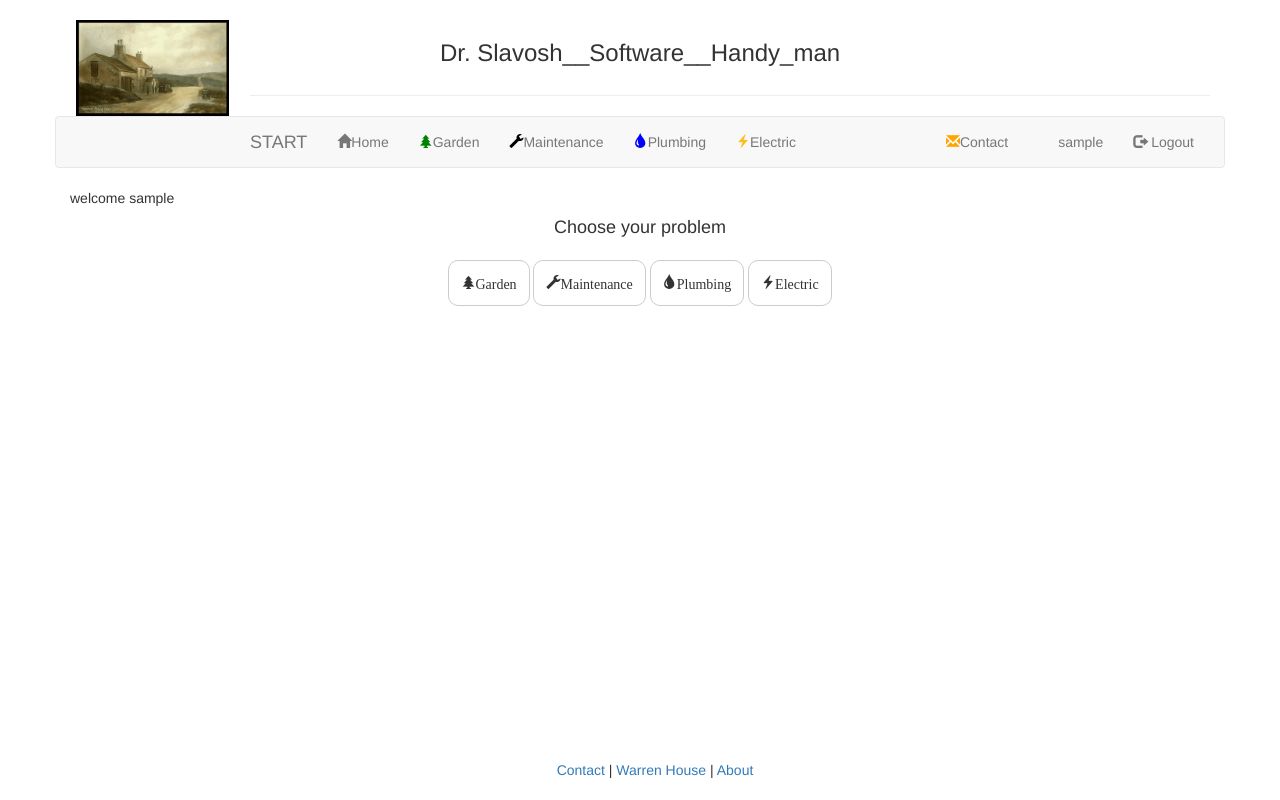
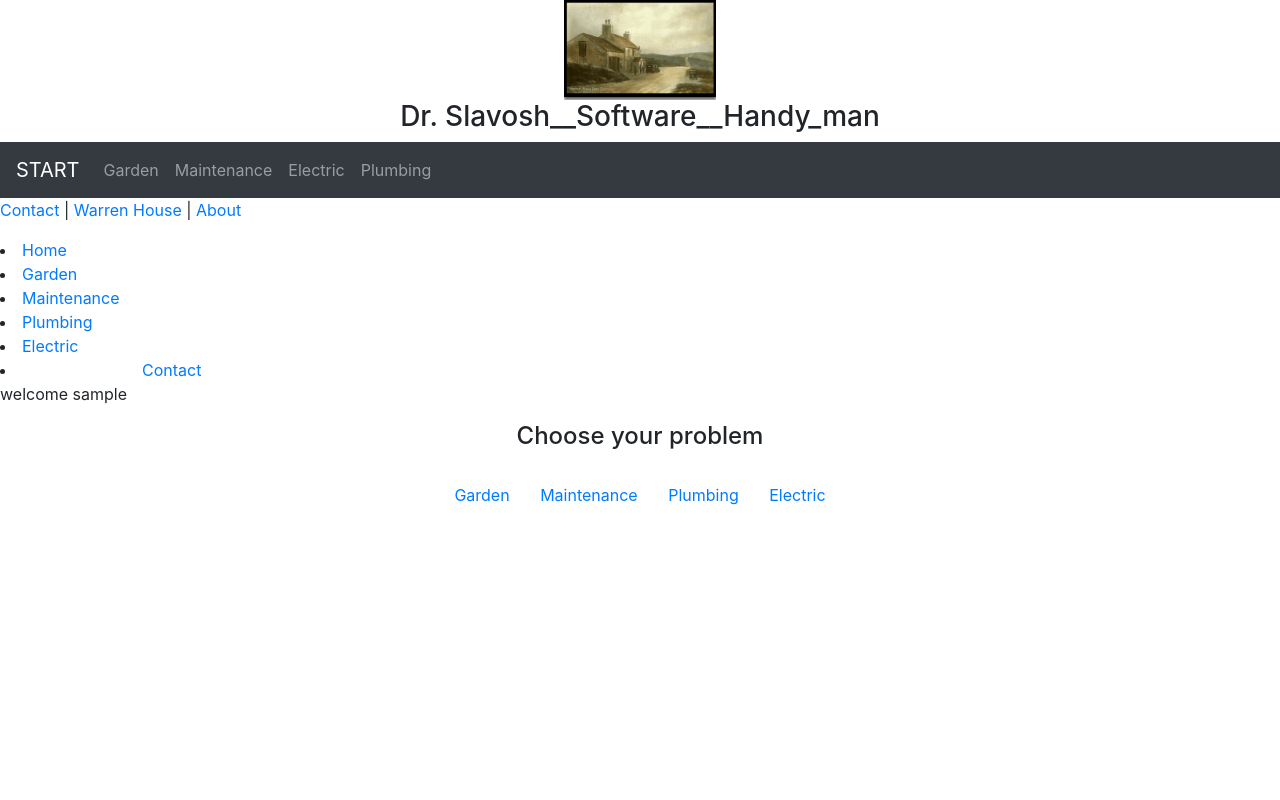
Before and after one commit to BartoszLewosz/Maintenance_ticketing_system, a Django app: page / in a window 1280 px wide. Run offline with Django 3.2, Linux system fonts and the light colour scheme; the visitor is signed in with stand-in values (Sample User, id 1); data that the repository does not hold is empty; some libraries are stand-ins or nearby versions.

Commit message:
Rebuilding base.html with Bootsrap 4

```diff
--- a/garden/templates/garden/garden_detail.html
+++ b/garden/templates/garden/garden_detail.html
@@ -26,4 +26,6 @@
 <a href="{% url 'garden_edit' pk=problem.pk %}"><span class="glyphicon glyphicon-edit"></span>Edit</a>
 <a href="{% url 'garden_delete' pk=problem.pk %}"><span class="glyphicon glyphicon-trash"></span>Done</a>
 
+
+
 {% endblock content %}
--- a/homepage/static/homepage/css/main.css
+++ b/homepage/static/homepage/css/main.css
@@ -107,6 +107,6 @@ h2, h4 {
 	padding-left: 10px;
 	margin: 5px 0px ;
 }
-#myDIV {
-	text-align: left;
+.nav-item, .nav-link {
+	text-align: center;
 }
--- a/homepage/templates/homepage/base.html
+++ b/homepage/templates/homepage/base.html
@@ -1,62 +1,72 @@
 <!DOCTYPE html>
 <html lang="en">
 {% load staticfiles %}
+
 	<head>
+	  <title>Bootstrap Example</title>
+	  <meta charset="utf-8">
+	  <meta name="viewport" content="width=device-width, initial-scale=1">
+	  <link rel="stylesheet" href="https://maxcdn.bootstrapcdn.com/bootstrap/4.1.0/css/bootstrap.min.css">
+	  <script src="https://ajax.googleapis.com/ajax/libs/jquery/3.3.1/jquery.min.js"></script>
+	  <script src="https://cdnjs.cloudflare.com/ajax/libs/popper.js/1.14.0/umd/popper.min.js"></script>
+	  <script src="https://maxcdn.bootstrapcdn.com/bootstrap/4.1.0/js/bootstrap.min.js"></script>
+	</head>
+
+
 	<title>
 			{% block title %}
 				Mr Slavosh
 			{%endblock title %}
 	</title>
-	<meta charset="utf-8" />
-	{% load staticfiles %}
-	<link rel="stylesheet" href="https://maxcdn.bootstrapcdn.com/bootstrap/3.3.7/css/bootstrap.min.css">
-   <script src="https://ajax.googleapis.com/ajax/libs/jquery/3.3.1/jquery.min.js"></script>
-   <script src="https://maxcdn.bootstrapcdn.com/bootstrap/3.3.7/js/bootstrap.min.js"></script>
-	<link rel="stylesheet" href="{% static 'homepage/css/main.css' %}">
-	<meta name="viewport" content = "width=device-width, initial-scale=1.0">
-	<script src="{% static 'homepage/javascript/my_function.js' %}"></script>
-
-	<style type="text/css">
-		html,
-		body {
-		  height: 100%
-
-		}
-	</style>
-</head>
 
 	<body>
 
-	<div class="container" style="min-height:95%; ">
-		<div class="row">
-			  <div class="col-sm-2">
-				  <br>
 	<center>
 		<img src="{% static 'homepage/img/warren.gif' %}" class="responsive-img" style='max-height:100px;' alt="face">
-				  </center>
-			  </div>
-			  <div class="col-sm-8">
-				  <br>
-				  <center>
 		<h3>Dr. Slavosh__Software__Handy_man</h3>
 	</center>
+
+	<nav class="navbar navbar-expand-md bg-dark navbar-dark">
+	  <a class="navbar-brand" href="{% url 'about' %}">START</a>
+	  <button class="navbar-toggler" type="button" data-toggle="collapse" data-target="#collapsibleNavbar">
+	    <span class="navbar-toggler-icon"></span>
+	  </button>
+	  <div class="collapse navbar-collapse" id="collapsibleNavbar">
+	    <ul class="navbar-nav">
+	      <li class="nav-item">
+	        <a class="nav-link" href="#">Garden</a>
+	      </li>
+	      <li class="nav-item">
+	        <a class="nav-link" href="#">Maintenance</a>
+	      </li>
+	      <li class="nav-item">
+	        <a class="nav-link" href="#">Electric</a>
+	      </li>
+	      <li class="nav-item">
+	        <a class="nav-link" href="#">Plumbing</a>
+	      </li>
+	    </ul>
 	  </div>
+	</nav>
+	</body>
+		<footer>
+			<p><a href="{% url 'contact' %}"</>Contact</a> | <a href="http://www.warrenhouse.com/" target="blank">Warren House</a> | <a href="{% url 'about' %}">About</a> </p>
+		</footer>
+</html>
 
-		</div><hr>
 
-		<div class="row">
-		 <nav class="navbar navbar-default">
-  <div class="container-fluid">
-    <div class="navbar-header">
-      <button type="button" class="navbar-toggle" data-toggle="collapse" data-target="#myNavbar">
-        <span class="icon-bar"></span>
-        <span class="icon-bar"></span>
-        <span class="icon-bar"></span>
-      </button>
-      <a href="{% url 'about' %}" class="navbar-brand">START</a>
-    </div>
-    <div class="collapse navbar-collapse" id="myNavbar">
-      <ul class="nav navbar-nav">
+
+
+
+
+
+
+
+
+	<link rel="stylesheet" href="{% static 'homepage/css/main.css' %}">
+
+
+
 
 
       {% if user.is_authenticated %}
@@ -74,37 +84,15 @@
         {% endif %}
 
     </ul>
-      <ul class="nav navbar-nav navbar-right">
-
-        {% if user.is_authenticated %}
-        	<li><a>{{ user.username }}</a></li>
-        	<li><a href="/logout/"><span class="glyphicon glyphicon-log-out"></span> Logout</a></li>
-
-        {% else %}
-
-        	<li><a href="/login"><span class="glyphicon glyphicon-log-in"></span> Login</a></li>
-        	<li><a href="/signup"><span class="glyphicon glyphicon-user"></span> Sign Up</a></li>
-        {% endif %}
-
-      </ul>
-    </div>
   </div>
 </nav>
-		   <!--col-sm-2-->
-		  <div class="col-sm-12">
+
+
+
 
 
 			   {% block content %}
+
+
+
 			   {% endblock %}
-		  </div>
-		</div>
-	</div>
-	<footer>
-		<div class="container-fluid" style='margin-left:15px'>
-			<p><a href="{% url 'contact' %}"</>Contact</a> | <a href="http://www.warrenhouse.com/" target="blank">Warren House</a> | <a href="{% url 'about' %}">About</a> </p>
-		</div>
-	</footer>
-
-</body>
-
-</html>
--- a/homepage/templates/homepage/index.html
+++ b/homepage/templates/homepage/index.html
@@ -114,7 +114,7 @@
 
         <h1>Hello World!</h1>
         <p>I am a basic website.</p>
-    	<a href="{% url 'login' %}">Login</a>
+
 
     {% endif %}
 
```
Also changed, not shown: homepage/templates/homepage/untitled.html (added, +43 -0 lines). Lines whose indentation alone changed are shown as unchanged.
